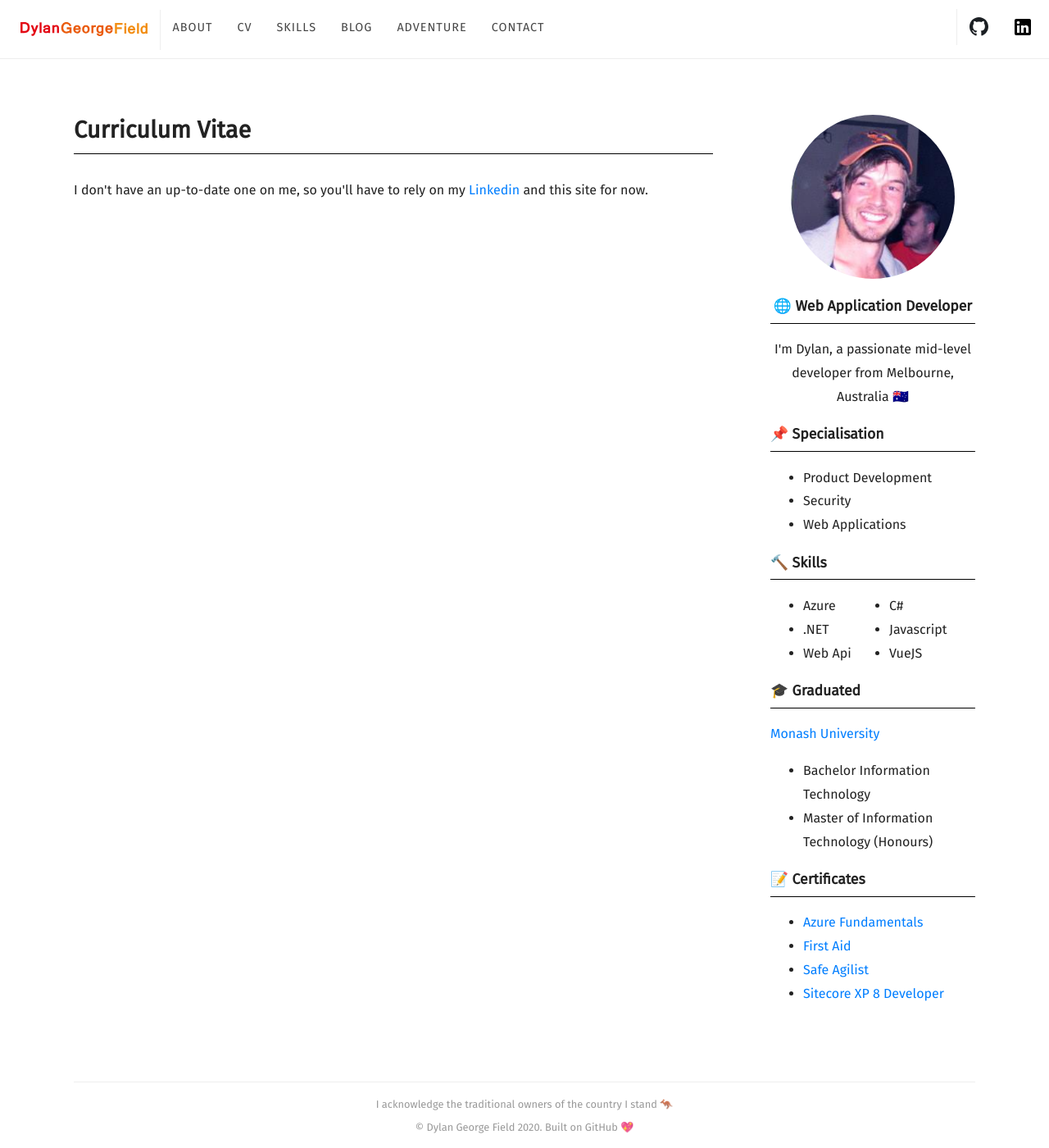
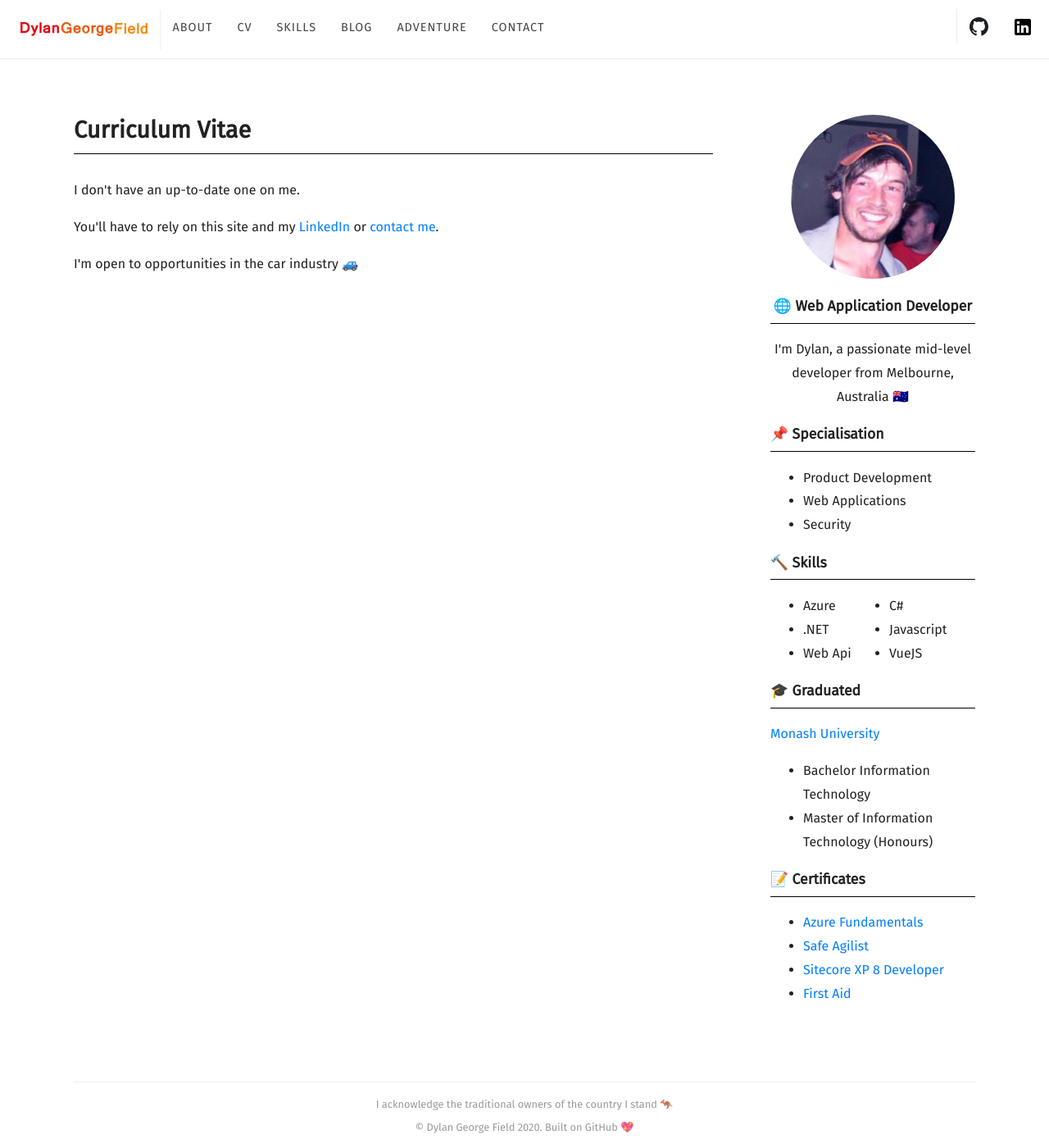
Before and after one commit to Dylan-George-Field/software.georgefield.com.au, a Jekyll site: the page built from cv.html, in a window 1280 px wide and 1400 px high. Shown: the whole window at 82% size. Built offline with Jekyll 4.4.1, drawn with Linux system fonts in a browser that asks for light colours; some web fonts are replaced.

```diff
--- a/_includes/sidebar.html
+++ b/_includes/sidebar.html
@@ -13,8 +13,8 @@
 		<h3>📌 Specialisation</h3>
 		<ul>
 			<li>Product Development</li>
+			<li>Web Applications</li>
 			<li>Security</li>
-			<li>Web Applications</li>
 		</ul>
 	</div>
 	<div class="skills">
@@ -46,11 +46,6 @@
 				</a>
 			</li>
 			<li>
-				<a href="https://stjohn.org.au/first-aid-training" target="_blank">
-					First Aid
-				</a>
-			</li>
-			<li>
 				<a href="https://www.scaledagile.com/certification/courses/safe-for-teams/" target="_blank">
 					Safe Agilist
 				</a>
@@ -58,6 +53,11 @@
 			<li>
 				<a href="https://www.sitecore.com/products/sitecore-experience-platform" target="_blank">
 					Sitecore XP 8 Developer
+				</a>
+			</li>
+			<li>
+				<a href="https://stjohn.org.au/first-aid-training" target="_blank">
+					First Aid
 				</a>
 			</li>
 		</ul>
--- a/cv.html
+++ b/cv.html
@@ -3,7 +3,12 @@ title: CV
 ---
 <h1 class="section-border">Curriculum Vitae</h1>
 <p>
-	I don't have an up-to-date one on me, so you'll have to rely on my
-	<a href="https://www.linkedin.com/in/dylangeorgefield/" target="_blank">Linkedin</a>
-	and this site for now.
+	I don't have an up-to-date one on me.
 </p>
+	You'll have to rely on this site and my
+	<a href="https://www.linkedin.com/in/dylangeorgefield/" target="_blank">LinkedIn</a>
+	or <a href="/contact">contact me</a>.
+</p>
+<p>
+	I'm open to opportunities in the car industry 🚙
+</p>
--- a/index.html
+++ b/index.html
@@ -16,7 +16,7 @@ title: Home
 							</a>
 						</div>
 						<p>
-							{{ post.excerpt | strip_html | truncatewords: 50 }}
+							{{ post.excerpt | strip_html | truncatewords: 25 }}
 						</p>
 						<p><a class="button" href="{{ site.baseurl }}{{ post.url }}">Read more</a></p>
 					</article>
```
Also changed, not shown: _posts/2019-11-21-potty-mouth.md (added, +34 -0 lines), 2 other files.
